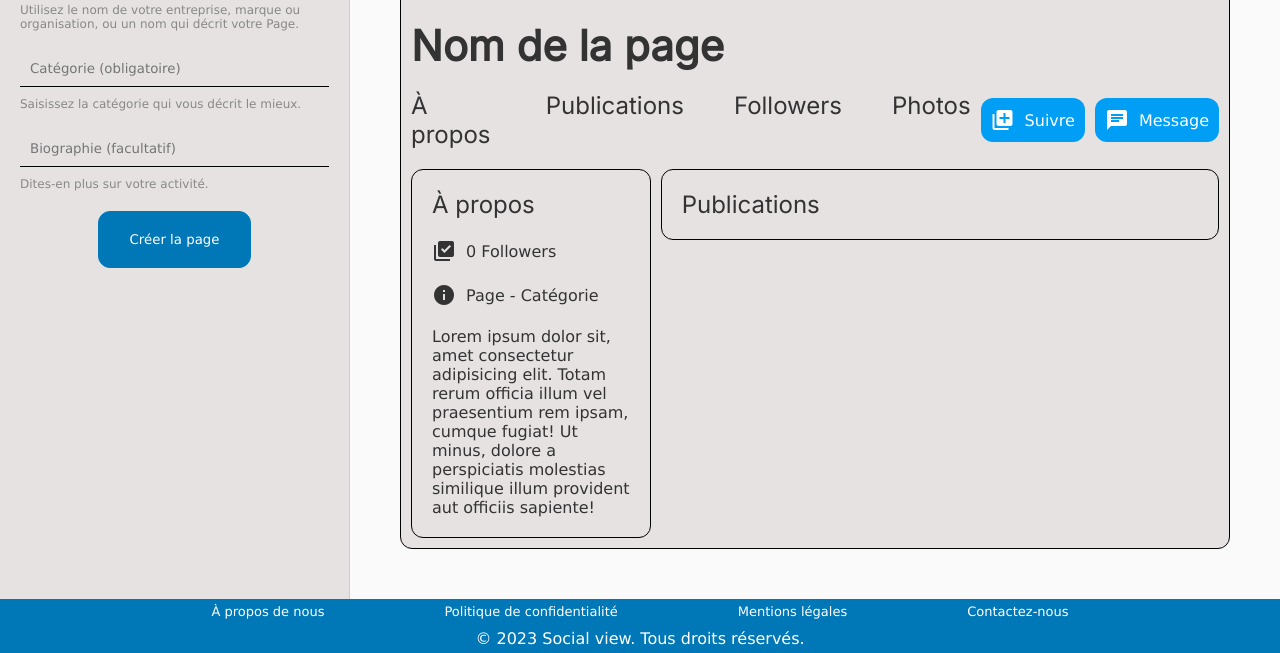
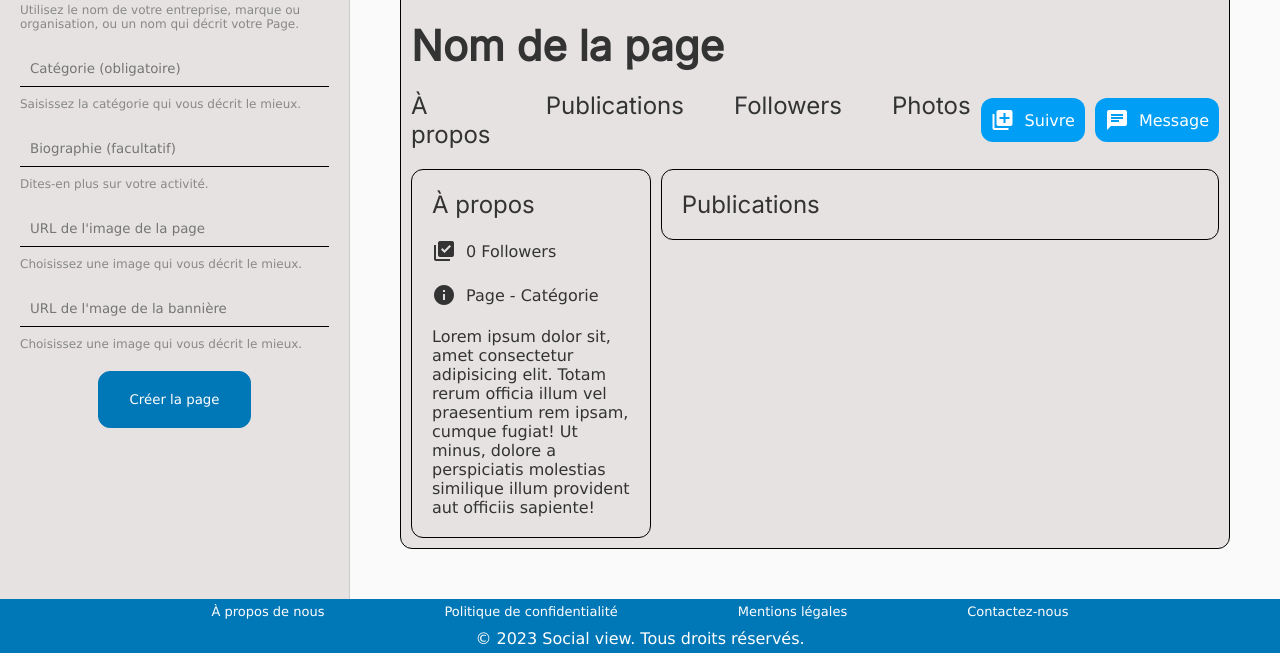
Before and after one commit to YohannDCz/facebook-php, a PHP site: template template/page/page_create.php in a window 1280 px wide. Shown: the part 313-966 px from the top of the page. Run offline with PHP 8.4, Linux system fonts and the light colour scheme; the visitor is signed in with stand-in values (Sample User, id 1); tables that the repository leaves empty or names only in its code hold one stand-in row (values such as "Sample post"); the template is opened without the code that fills it: most values are stand-ins (such as "Sample title", 1, 10 or a date in 2020).

Commit message:
create page

```diff
--- a/src/router/functionsRoutes.php
+++ b/src/router/functionsRoutes.php
@@ -42,7 +42,7 @@ switch ($clean_url) {
     case 'createPage':
         //  fonction de création de groupe
         $page_name = addPage();
-        header('Location:' . 'http://' . $host . '/group/page?name=' . $page_name);
+        header('Location:' . 'http://' . $host . '/page/page?name=' . $page_name);
         break;
     default:
         header('Location:' . 'http://' . $host . '/home');
--- a/template/page/page_create.php
+++ b/template/page/page_create.php
@@ -12,25 +12,45 @@
             <p>Créer une page</p>
         </div>
 
-        <h3 style="white-space: nowrap;">Créer une page</h3>
+        <h3 style="white-space: nowrap;">
+
+            <?php
+            if (!isset($_SESSION["loggedin"]) || $_SESSION["loggedin"] !== true) {
+                header('Location:' . 'http://' . $host . '/home');
+                exit();
+            } else {
+                echo "Créer une page";
+            }
+            ?>
+        </h3>
 
         <p class="page_settings_p">Les internautes accèdent à votre Page pour en savoir plus sur vous. Veuillez à y inclure toutes les informations dont ils pourraient avoir besoin.</p>
 
-        <form action="" class="group_form">
+        <form action="<?= "http://" . $host . "/functions/createPage" ?>" class="group_form" method="POST">
 
             <div class="page_div_input">
-                <input type="text" name="" id="" placeholder="Nom de la page (obligatoire)" class="group_input" maxlength="75" required>
+                <input type="text" name="page_name" id="page_name" placeholder="Nom de la page (obligatoire)" class="group_input" maxlength="75" required>
                 <p class="page_settings_p">Utilisez le nom de votre entreprise, marque ou organisation, ou un nom qui décrit votre Page.</p>
             </div>
 
             <div class="page_div_input">
-                <input type="text" name="" id="" placeholder="Catégorie (obligatoire)" class="group_input" maxlength="75" required>
+                <input type="text" name="page_category" id="page_category" placeholder="Catégorie (obligatoire)" class="group_input" maxlength="75" required>
                 <p class="page_settings_p">Saisissez la catégorie qui vous décrit le mieux.</p>
             </div>
 
             <div class="page_div_input">
                 <input type="textarea" name="" id="" placeholder="Biographie (facultatif)" class="group_input" maxlength="140">
                 <p class="page_settings_p">Dites-en plus sur votre activité.</p>
+            </div>
+
+            <div class="page_div_input">
+                <input type="text" name="profile_icon" id="profile_icon" placeholder="URL de l'image de la page" class="group_input" maxlength="75" required>
+                <p class="page_settings_p">Choisissez une image qui vous décrit le mieux.</p>
+            </div>
+
+            <div class="page_div_input">
+                <input type="text" name="profile_banner" id="profile_banner" placeholder="URL de l'mage de la bannière" class="group_input" maxlength="75" required>
+                <p class="page_settings_p">Choisissez une image qui vous décrit le mieux.</p>
             </div>
 
             <input type="submit" value="Créer la page" class="Submitbutton">
```
Also changed, not shown: src/controller/pagesController.php (+8 -3 lines), src/model/Pages.php (+25 -18 lines), template/page/page_page.php (+12 -4 lines), template/styles/profile.css (+8 -0 lines).
